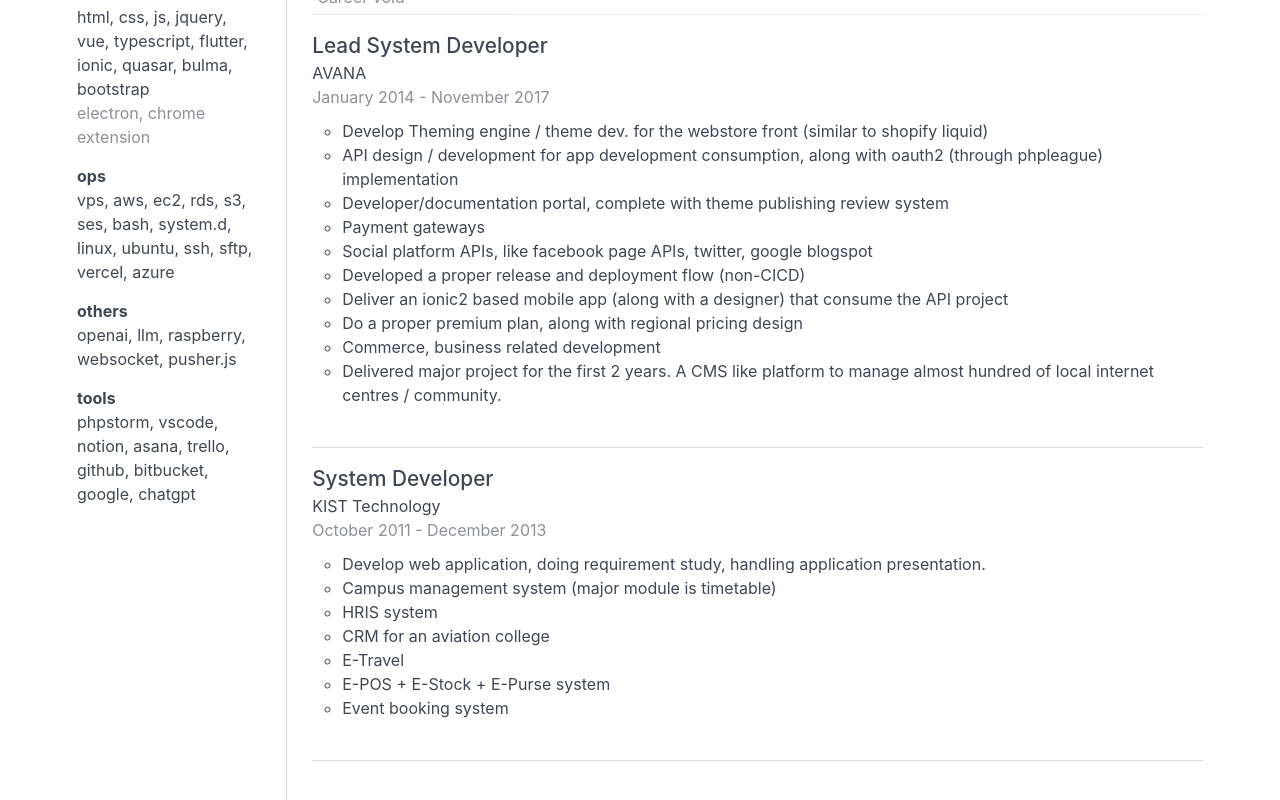
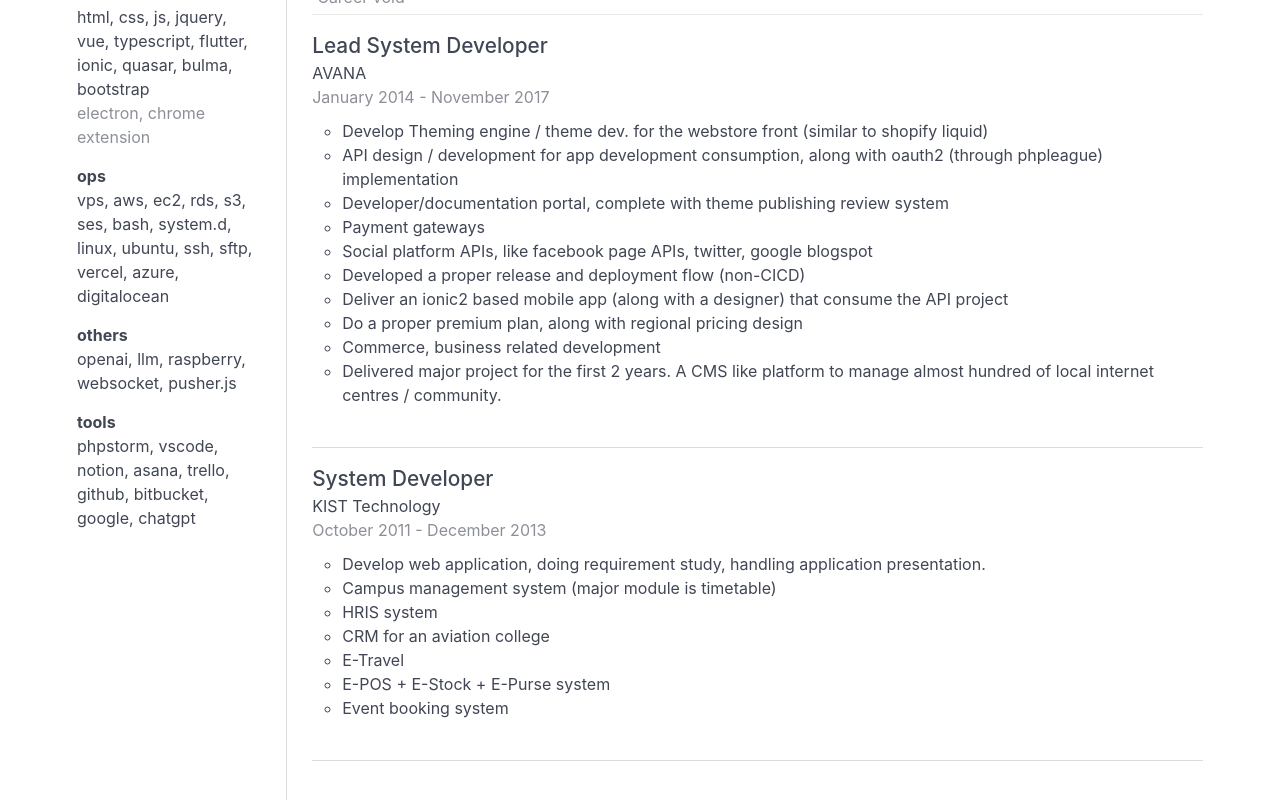
Before and after one commit to eimihar/resume, a Vue app in the folder app/: page / in a window 1280 px wide. Shown: the part 903-1703 px from the top of the page. Built offline with nearby package versions, Linux system fonts and the light colour scheme.

Commit message:
Update SkillsView.vue

```diff
--- a/app/src/views/SkillsView.vue
+++ b/app/src/views/SkillsView.vue
@@ -39,7 +39,7 @@
       <div class="side-subskills">
         <div class="side-subtitle">ops</div>
         <div>
-          vps, aws, ec2, rds, s3, ses, bash, system.d, linux, ubuntu, ssh, sftp, vercel, azure
+          vps, aws, ec2, rds, s3, ses, bash, system.d, linux, ubuntu, ssh, sftp, vercel, azure, digitalocean
         </div>
       </div>
       <div class="side-subskills">
```
